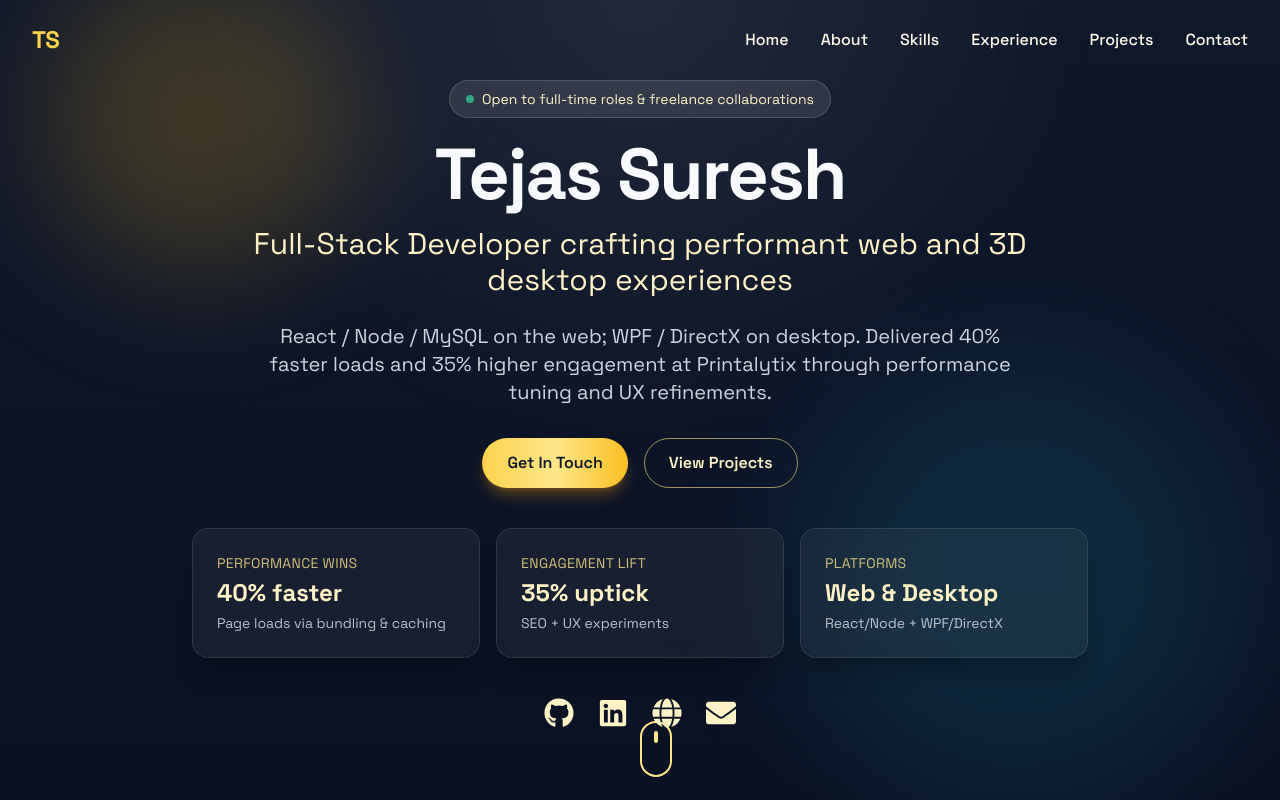
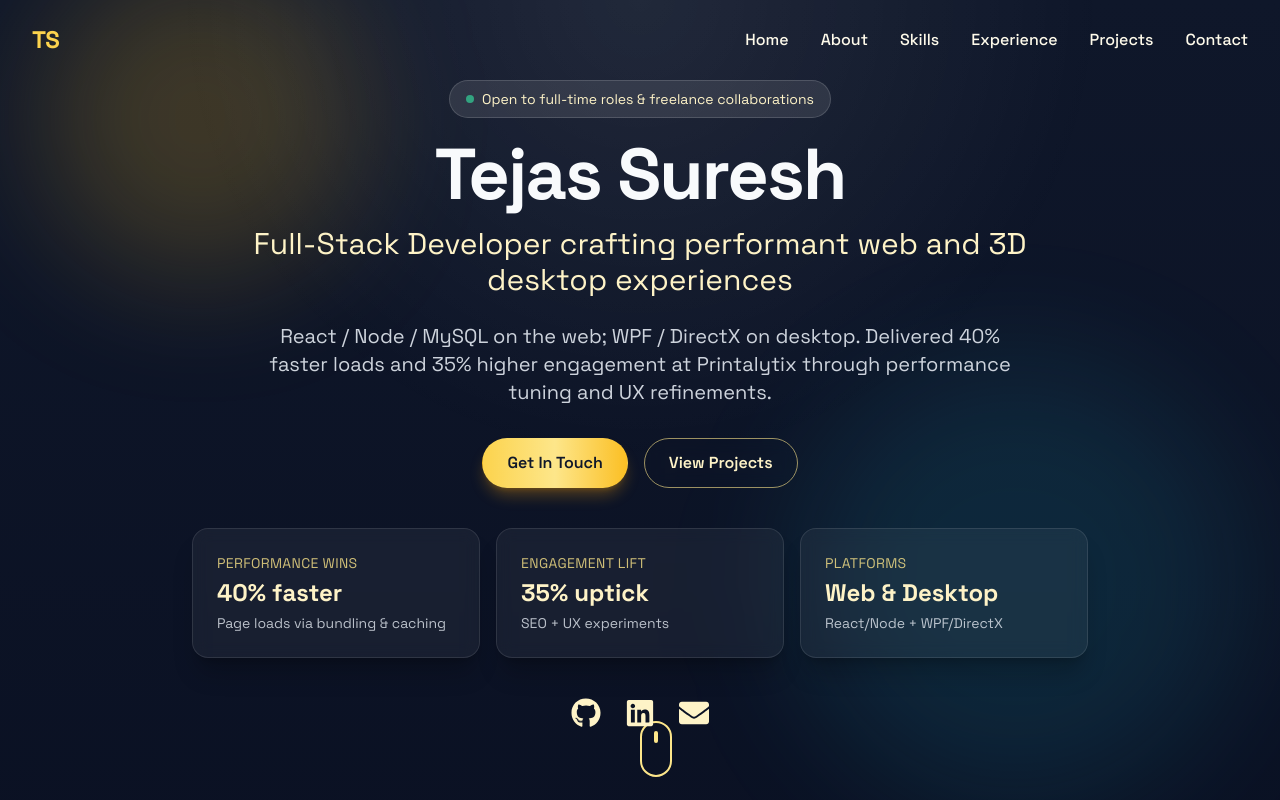
Before and after one commit to Tez861910/Resume, a React (Vite) app in the folder portfolio/: page / in a window 1280 px wide. Shown: the top 800 px of the page. Built offline with nearby package versions, Linux system fonts and the light colour scheme.

Commit message:
chore: remove redundant portfolio link

```diff
--- a/portfolio/src/components/Contact.tsx
+++ b/portfolio/src/components/Contact.tsx
@@ -38,11 +38,6 @@ const Contact = () => {
       icon: <FaLinkedin />,
       label: 'LinkedIn',
       url: 'https://linkedin.com/in/',
-    },
-    {
-      icon: <FaGlobe />,
-      label: 'Portfolio',
-      url: 'https://tez861910.github.io/Resume/',
     },
   ]
 
--- a/portfolio/src/components/Hero.tsx
+++ b/portfolio/src/components/Hero.tsx
@@ -88,15 +88,6 @@ const Hero = () => {
               <FaLinkedin />
             </a>
             <a
-              href="https://tez861910.github.io/Resume/"
-              target="_blank"
-              rel="noopener noreferrer"
-              className="hover:text-amber-300 transition-colors"
-              aria-label="Portfolio"
-            >
-              <FaGlobe />
-            </a>
-            <a
               href="mailto:tejassureshofficial@gmail.com"
               className="hover:text-amber-300 transition-colors"
               aria-label="Email"
```
